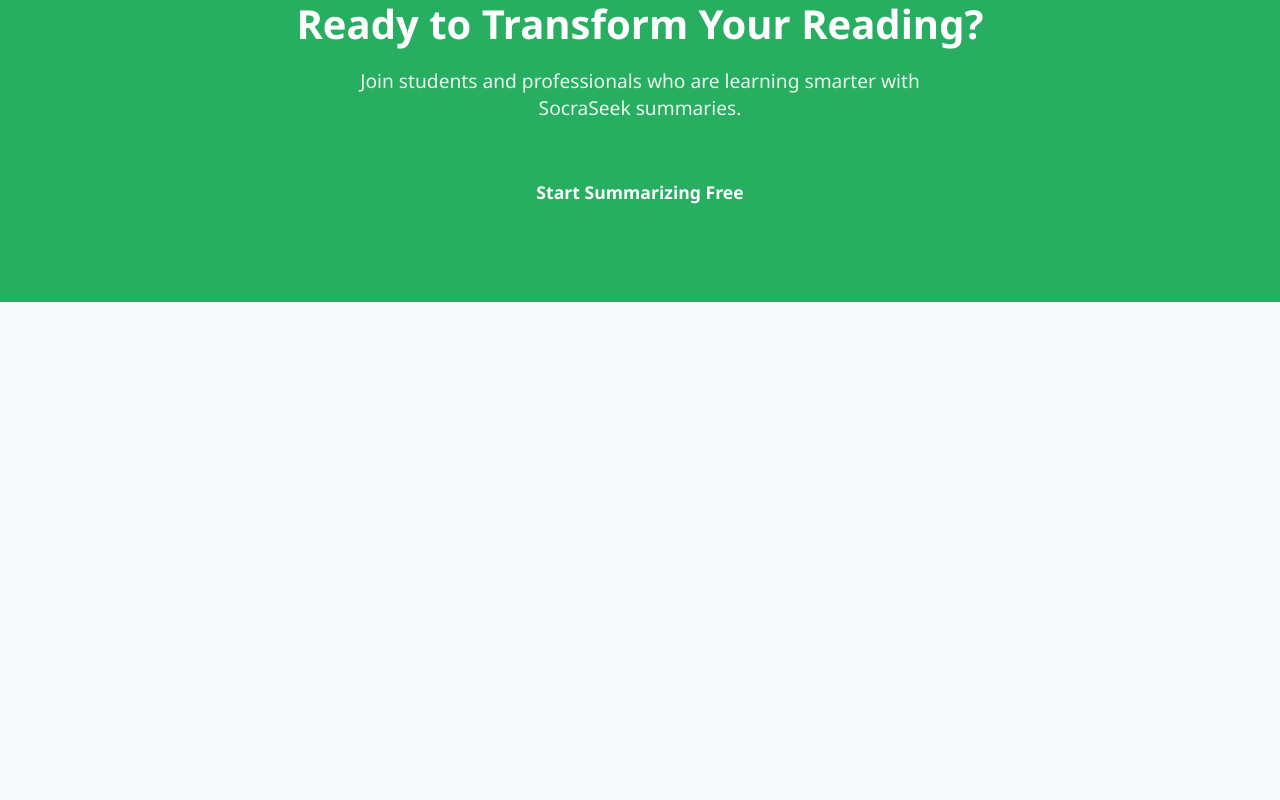
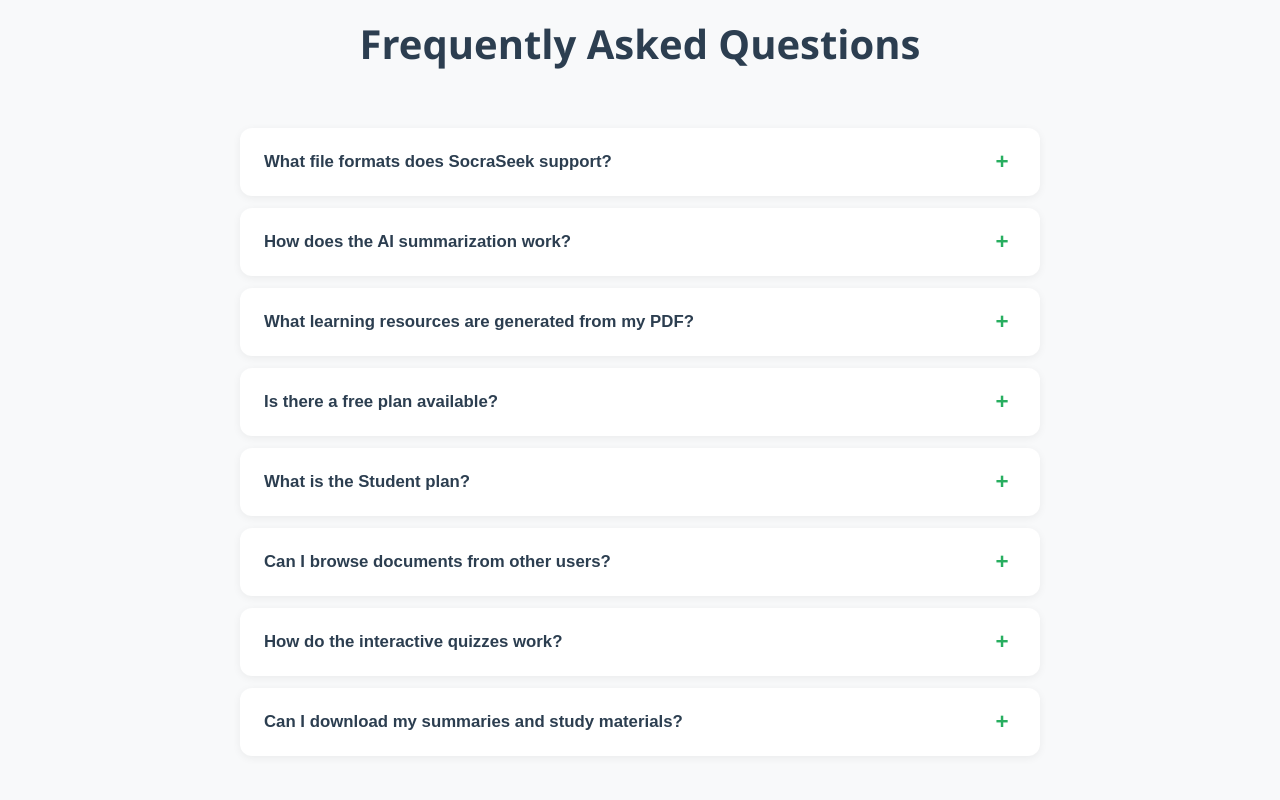
Before and after one commit to ayorex11/socratic-frontend, a Vue app: page / in a window 1280 px wide. Shown: the part 2680-3480 px from the top of the page. Before the commit the page ends 2982 px from the top, so only its background shows below. Built offline with nearby package versions, Linux system fonts and the light colour scheme.

Commit message:
Added FAQ

```diff
--- a/src/views/HomeView.vue
+++ b/src/views/HomeView.vue
@@ -147,6 +147,29 @@
       </div>
     </section>
 
+    <!-- FAQ Section -->
+    <section class="faq">
+      <div class="container">
+        <h2 class="section-title">Frequently Asked Questions</h2>
+        <div class="faq-list">
+          <div
+            v-for="(item, index) in faqItems"
+            :key="index"
+            class="faq-item"
+            :class="{ active: openFaq === index }"
+          >
+            <button class="faq-question" @click="toggleFaq(index)">
+              <span>{{ item.question }}</span>
+              <span class="faq-icon">{{ openFaq === index ? '−' : '+' }}</span>
+            </button>
+            <div class="faq-answer" :class="{ open: openFaq === index }">
+              <p>{{ item.answer }}</p>
+            </div>
+          </div>
+        </div>
+      </div>
+    </section>
+
     <!-- CTA Section -->
     <section class="cta-section">
       <div class="container">
@@ -161,7 +184,56 @@
 </template>
 
 <script setup>
-// Component logic can go here
+import { ref } from 'vue'
+
+const openFaq = ref(null)
+
+function toggleFaq(index) {
+  openFaq.value = openFaq.value === index ? null : index
+}
+
+const faqItems = [
+  {
+    question: 'What file formats does SocraSeek support?',
+    answer:
+      'SocraSeek currently supports PDF files. Simply upload your PDF document and our AI will process it to generate summaries, Q&A pairs, flashcards, audio explanations, and interactive quizzes.',
+  },
+  {
+    question: 'How does the AI summarization work?',
+    answer:
+      'When you upload a PDF, our AI extracts the text, analyzes the content, and generates a comprehensive summary highlighting key points. You can also upload past exam questions to guide the AI in focusing on the most relevant content.',
+  },
+  {
+    question: 'What learning resources are generated from my PDF?',
+    answer:
+      'SocraSeek generates multiple resources from a single PDF: a written summary, question & answer pairs, flashcards for quick review, an audio summary you can listen to on the go, a downloadable PDF report, and an interactive quiz to test your understanding.',
+  },
+  {
+    question: 'Is there a free plan available?',
+    answer:
+      'Yes! Our Starter plan is completely free and lets you generate summaries with basic features. For longer, more detailed summaries, audio explanations, and additional features, check out our Premium or Student plans.',
+  },
+  {
+    question: 'What is the Student plan?',
+    answer:
+      'The Student plan offers premium features at a discounted price for students. If your email is from an educational institution (e.g., a .edu or university domain), you may be eligible for the student discount automatically.',
+  },
+  {
+    question: 'Can I browse documents from other users?',
+    answer:
+      'Yes! SocraSeek has a community feature where you can browse summaries and study materials shared by other users. Free users can access documents from other free users, while Premium users can access all community documents.',
+  },
+  {
+    question: 'How do the interactive quizzes work?',
+    answer:
+      'After your document is processed, SocraSeek generates a multiple-choice quiz based on the content. You can take the quiz, see your score, and review explanations for each question. Your attempts are tracked so you can monitor your progress over time.',
+  },
+  {
+    question: 'Can I download my summaries and study materials?',
+    answer:
+      'Absolutely! Premium and Pay-As-You-Use users can download PDF reports of their summaries and audio files of their audio summaries for offline studying. These are available directly from your dashboard.',
+  },
+]
 </script>
 
 <style scoped>
@@ -366,6 +438,94 @@
   font-size: clamp(0.9rem, 2.5vw, 1rem);
 }
 
+/* FAQ Section */
+.faq {
+  padding: clamp(50px, 8vw, 100px) 0;
+}
+
+.faq-list {
+  max-width: 800px;
+  margin: 0 auto;
+  display: flex;
+  flex-direction: column;
+  gap: 12px;
+}
+
+.faq-item {
+  background: white;
+  border-radius: 12px;
+  box-shadow: 0 2px 8px rgba(0, 0, 0, 0.06);
+  overflow: hidden;
+  transition: box-shadow 0.3s ease;
+}
+
+.faq-item:hover {
+  box-shadow: 0 4px 16px rgba(0, 0, 0, 0.1);
+}
+
+.faq-item.active {
+  box-shadow: 0 4px 16px rgba(39, 174, 96, 0.15);
+}
+
+.faq-question {
+  width: 100%;
+  display: flex;
+  justify-content: space-between;
+  align-items: center;
+  padding: clamp(16px, 3vw, 20px) clamp(20px, 4vw, 24px);
+  background: none;
+  border: none;
+  cursor: pointer;
+  font-size: clamp(0.95rem, 2.5vw, 1.05rem);
+  font-weight: 600;
+  color: #2c3e50;
+  text-align: left;
+  gap: 16px;
+  transition: color 0.2s ease;
+}
+
+.faq-question:hover {
+  color: #27ae60;
+}
+
+.faq-icon {
+  font-size: 1.4rem;
+  font-weight: 700;
+  color: #27ae60;
+  flex-shrink: 0;
+  width: 28px;
+  height: 28px;
+  display: flex;
+  align-items: center;
+  justify-content: center;
+  transition: transform 0.3s ease;
+}
+
+.faq-item.active .faq-icon {
+  transform: rotate(180deg);
+}
+
+.faq-answer {
+  max-height: 0;
+  overflow: hidden;
+  transition:
+    max-height 0.35s ease,
+    padding 0.35s ease;
+  padding: 0 clamp(20px, 4vw, 24px);
+}
+
+.faq-answer.open {
+  max-height: 300px;
+  padding: 0 clamp(20px, 4vw, 24px) clamp(16px, 3vw, 20px);
+}
+
+.faq-answer p {
+  color: #5a6c7d;
+  line-height: 1.7;
+  font-size: clamp(0.9rem, 2.5vw, 0.95rem);
+  margin: 0;
+}
+
 /* Use Cases Section */
 .use-cases {
   padding: clamp(50px, 8vw, 100px) 0;
@@ -548,6 +708,39 @@
     box-shadow: 0 5px 15px rgba(0, 0, 0, 0.3);
   }
 
+  .faq {
+    background: #121212;
+  }
+
+  .faq-item {
+    background: #2d2d2d;
+    box-shadow: 0 2px 8px rgba(0, 0, 0, 0.3);
+  }
+
+  .faq-item:hover {
+    box-shadow: 0 4px 16px rgba(0, 0, 0, 0.4);
+  }
+
+  .faq-item.active {
+    box-shadow: 0 4px 16px rgba(46, 204, 113, 0.2);
+  }
+
+  .faq-question {
+    color: #e0e0e0;
+  }
+
+  .faq-question:hover {
+    color: #2ecc71;
+  }
+
+  .faq-icon {
+    color: #2ecc71;
+  }
+
+  .faq-answer p {
+    color: #b0b0b0;
+  }
+
   .cta-button.secondary {
     color: #2ecc71;
     border-color: #2ecc71;
```
